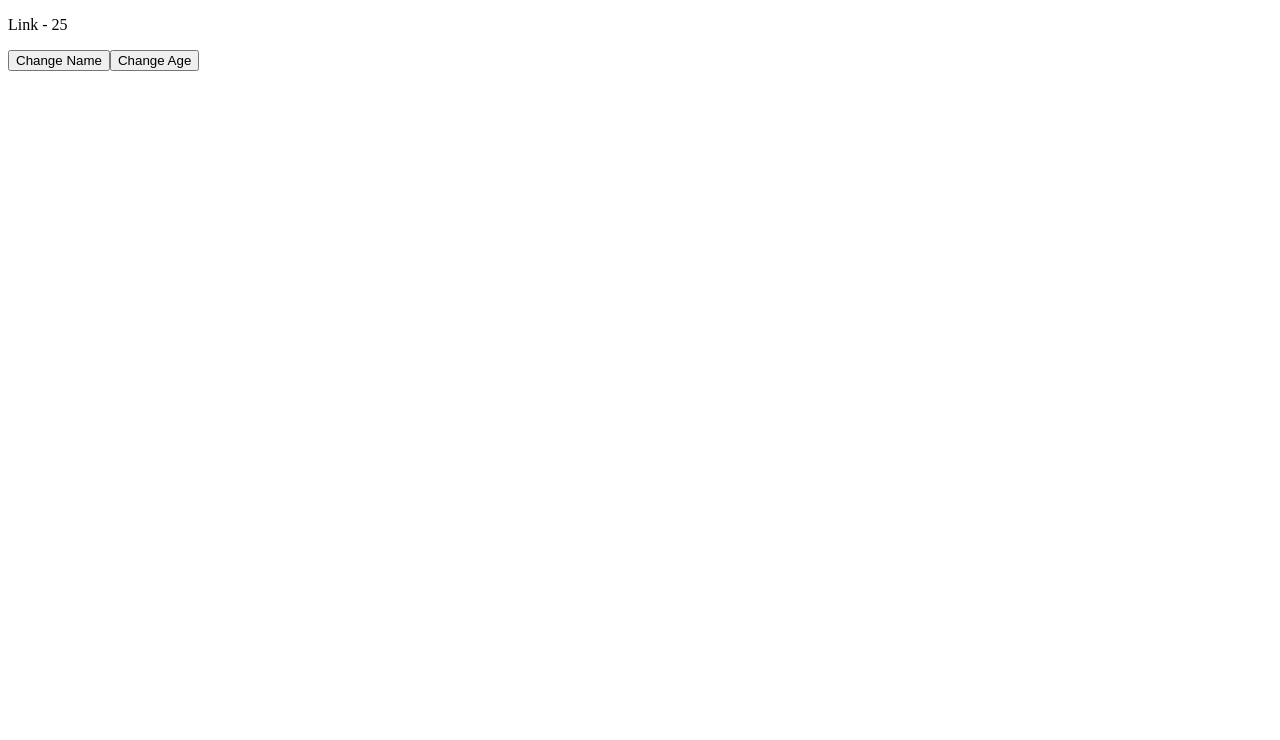
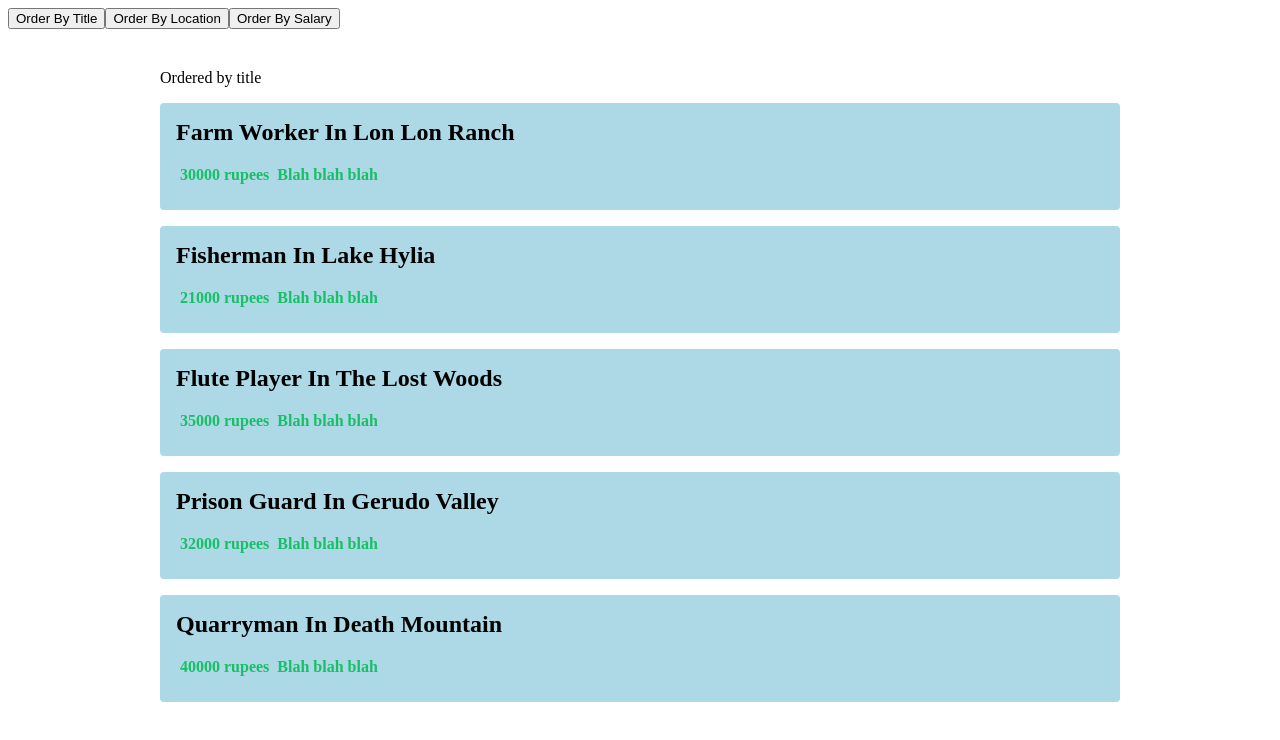
Before and after one commit to nikolaybutnik/neo-vector-dev, a Vue app: page / in a window 1280 px wide. Shown: the top 740 px of the page. Built offline with nearby package versions, Linux system fonts and the light colour scheme.

Commit message:
Basic component structure for testing

```diff
--- a/src/App.vue
+++ b/src/App.vue
@@ -1,33 +1,48 @@
 <template>
   <div class="app">
-    <p>{{ name }} - {{ age }}</p>
-    <button @click="changeName('Zelda')">Change Name</button>
-    <button @click="changeAge(19)">Change Age</button>
+    <button @click="handleClick('title')">Order By Title</button>
+    <button @click="handleClick('location')">Order By Location</button>
+    <button @click="handleClick('salary')">Order By Salary</button>
+    <JobList :jobs="jobs" :order="order" />
   </div>
 </template>
 
 <script lang="ts">
-import { defineComponent } from "vue";
-
-interface Character {
-  name: string;
-  age: number;
-}
+import { defineComponent, ref } from "vue";
+import Job from "./types/Job";
+import JobList from "./components/JobList.vue";
+import OrderTerm from "./types/OrderTerm";
 
 export default defineComponent({
   name: "App",
-  components: {},
-  data(): Character {
-    return { name: "Link", age: 25 };
+  components: { JobList },
+  setup() {
+    const jobs = ref<Job[]>([
+      { title: "Farm Worker", location: "Lon Lon Ranch", salary: 30000, id: 1 },
+      { title: "Quarryman", location: "Death Mountain", salary: 40000, id: 2 },
+      {
+        title: "Flute Player",
+        location: "The Lost Woods",
+        salary: 35000,
+        id: 3,
+      },
+      { title: "Fisherman", location: "Lake hylia", salary: 21000, id: 4 },
+      {
+        title: "Prison Guard",
+        location: "Gerudo Valley",
+        salary: 32000,
+        id: 5,
+      },
+    ]);
+    const order = ref<OrderTerm>("title");
+
+    const handleClick = (term: OrderTerm) => {
+      order.value = term;
+    };
+
+    return { jobs, handleClick, order };
   },
-  methods: {
-    changeName(name: string): void {
-      this.name = name;
-    },
-    changeAge(age: number): void {
-      this.age = age;
-    },
-  },
+  methods: {},
 });
 </script>
 
--- /dev/null
+++ b/src/components/JobList.vue
@@ -0,0 +1,83 @@
+<template>
+  <div class="job-list">
+    <p>Ordered by {{ order }}</p>
+    <ul>
+      <li v-for="job in orderedJobs" :key="job.id">
+        <h2>{{ job.title }} in {{ job.location }}</h2>
+        <div class="salary">
+          <p>{{ job.salary }} rupees</p>
+          <div class="description">
+            <p>Blah blah blah</p>
+          </div>
+        </div>
+      </li>
+    </ul>
+  </div>
+</template>
+
+<script lang="ts">
+import { computed, defineComponent, PropType } from "vue";
+import Job from "@/types/Job";
+import OrderTerm from "@/types/OrderTerm";
+
+export default defineComponent({
+  props: {
+    jobs: {
+      required: true,
+      type: Array as PropType<Job[]>,
+    },
+    order: {
+      required: true,
+      type: String as PropType<OrderTerm>,
+    },
+  },
+  setup(props) {
+    // computed watched props and reactive values
+    const orderedJobs = computed(() => {
+      return [...props.jobs].sort((a: Job, b: Job) => {
+        return a[props.order] > b[props.order] ? 1 : -1;
+      });
+    });
+
+    return { orderedJobs };
+  },
+});
+</script>
+
+<style scoped lang="scss">
+.job-list {
+  max-width: 960px;
+  margin: 40px auto;
+
+  .salary {
+    display: flex;
+
+    img {
+      width: 30px;
+    }
+
+    p {
+      color: #17bf66;
+      font-weight: bold;
+      margin: 10px 4px;
+    }
+  }
+
+  h2 {
+    margin: 0 0 10px;
+    text-transform: capitalize;
+  }
+
+  ul {
+    padding: 0;
+
+    li {
+      list-style-type: none;
+      background: lightblue;
+      padding: 16px;
+      margin: 16px 0;
+      border-radius: 4px;
+    }
+  }
+}
+</style>
--- /dev/null
+++ b/src/types/Job.ts
@@ -0,0 +1,6 @@
+export default interface Job {
+  id: number
+  title: string
+  location: string
+  salary: number
+}
--- /dev/null
+++ b/src/types/OrderTerm.ts
@@ -0,0 +1,3 @@
+type OrderTerm = 'title' | 'location' | 'salary'
+
+export default OrderTerm
```
